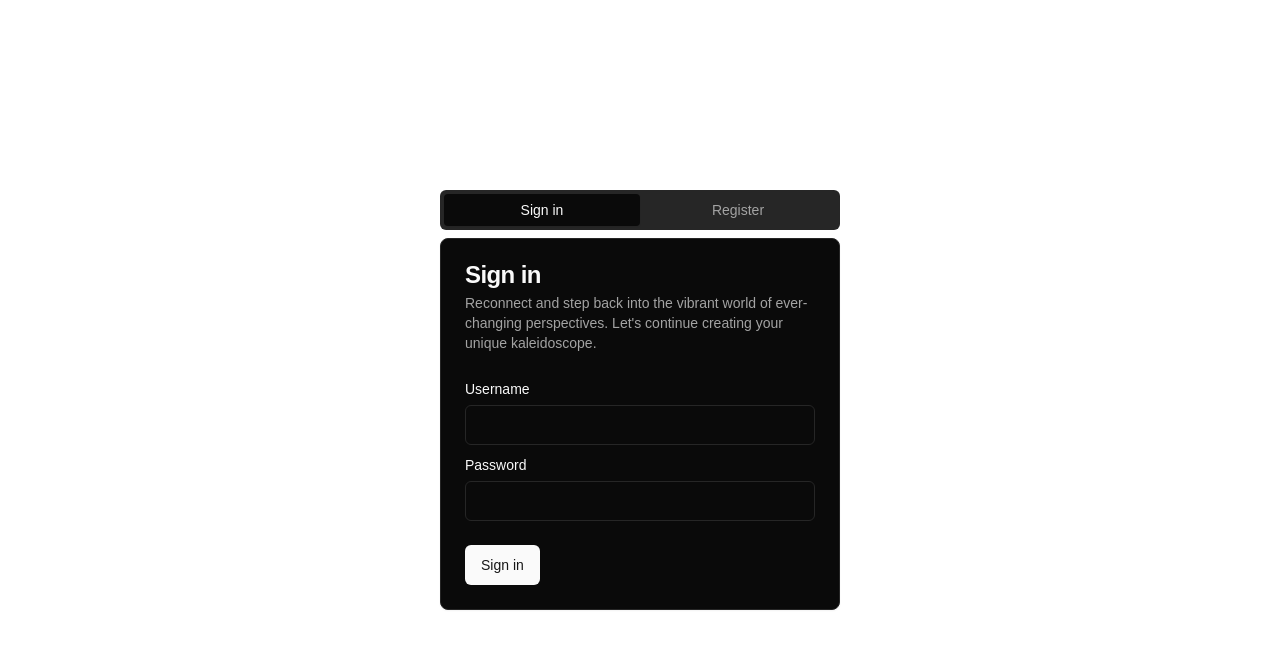
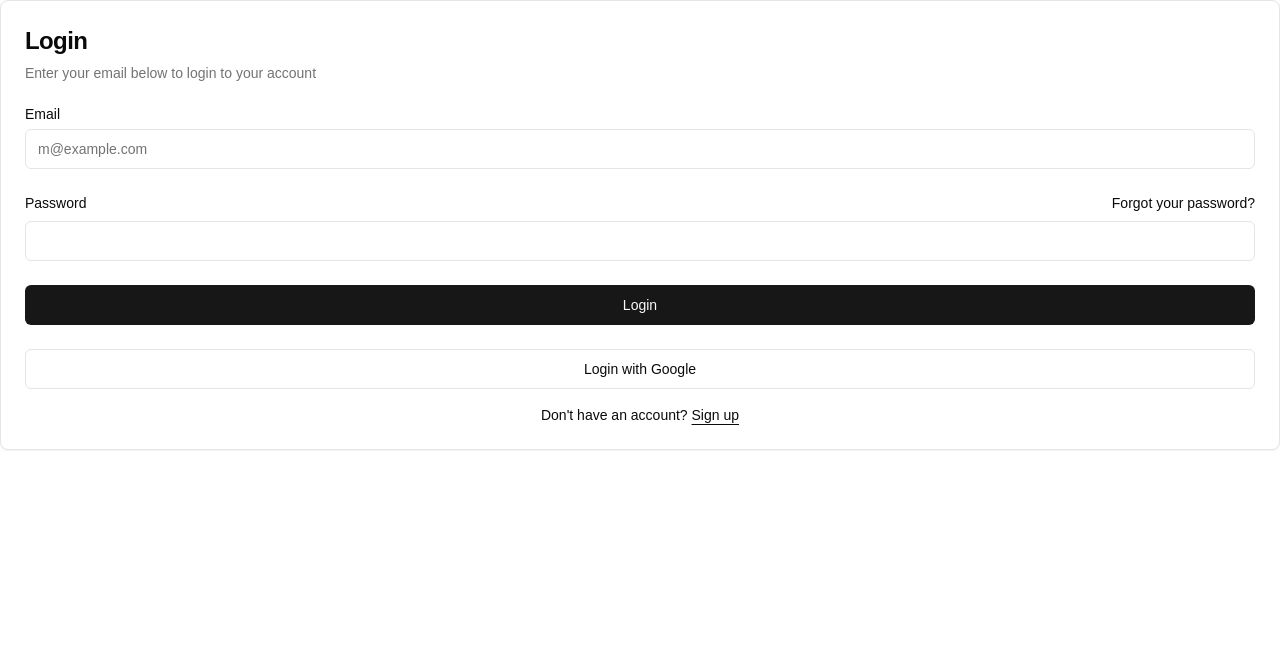
Before and after one commit to pickachuuu/kaleido-client, a Next.js app: page / in a window 1280 px wide. Shown: the top 648 px of the page. Built offline with nearby package versions, Linux system fonts and the light colour scheme.

Commit message:
refactor(auth): replace inline login form with loginForm component

```diff
--- a/src/app/page.tsx
+++ b/src/app/page.tsx
@@ -15,63 +15,15 @@ import {
   TabsList,
   TabsTrigger,
 } from "@/components/ui/tabs"
+import { LoginForm } from "@/components/login-form"
 import { Suspense } from "react"
 
 export default function Home() {
   return (
-    <div className="flex items-center justify-center h-screen ">
-    <Tabs defaultValue="account" className="w-[400px] bg-opacity-80 dark">
-      <TabsList className="grid w-full grid-cols-2">
-        <TabsTrigger value="account">Sign in</TabsTrigger>
-        <TabsTrigger value="password">Register</TabsTrigger>
-      </TabsList>
-      <TabsContent value="account">
-        <Card>
-          <CardHeader>
-            <CardTitle>Sign in</CardTitle>
-            <CardDescription>
-              Reconnect and step back into the vibrant world of ever-changing perspectives. Let's continue creating your unique kaleidoscope.
-            </CardDescription>
-          </CardHeader>
-          <CardContent className="space-y-2">
-            <div className="space-y-1">
-              <Label htmlFor="username">Username</Label>
-              <Input id="username"/>
-            </div>
-            <div className="space-y-1">
-              <Label htmlFor="password">Password</Label>
-              <Input id="password"/>
-            </div>
-          </CardContent>
-          <CardFooter>
-            <Button>Sign in</Button>
-          </CardFooter>
-        </Card>
-      </TabsContent>
-      <TabsContent value="password">
-        <Card>
-          <CardHeader>
-            <CardTitle>Register</CardTitle>
-            <CardDescription>
-              Discover a community where every connection adds a new color to your journey. Join us today and be part of something beautifully unique.
-            </CardDescription>
-          </CardHeader>
-          <CardContent className="space-y-2">
-            <div className="space-y-1">
-              <Label htmlFor="username">Username</Label>
-              <Input id="username" type="text" />
-            </div>
-            <div className="space-y-1">
-              <Label htmlFor="password">Password</Label>
-              <Input id="new" type="password" />
-            </div>
-          </CardContent>
-          <CardFooter>
-            <Button>Register</Button>
-          </CardFooter>
-        </Card>
-      </TabsContent>
-    </Tabs>
+    <div>
+      <Suspense>
+        <LoginForm/>
+      </Suspense>
     </div>
   )
 }
```
